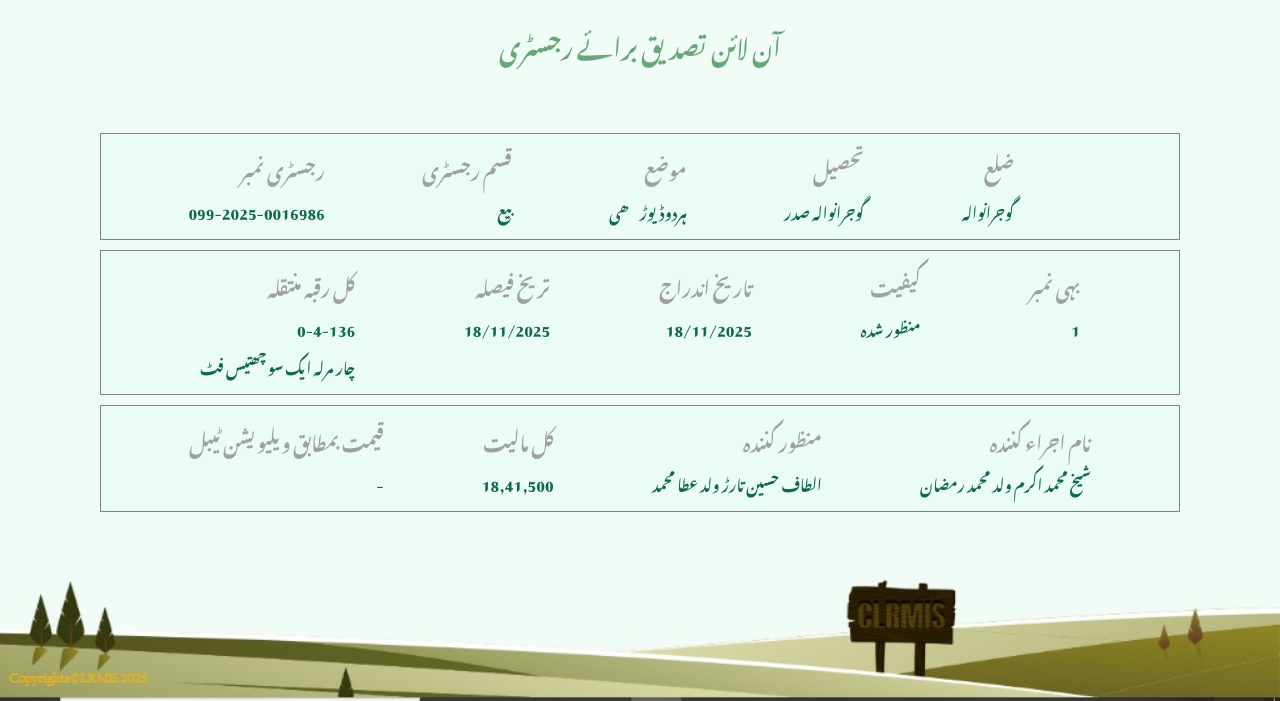
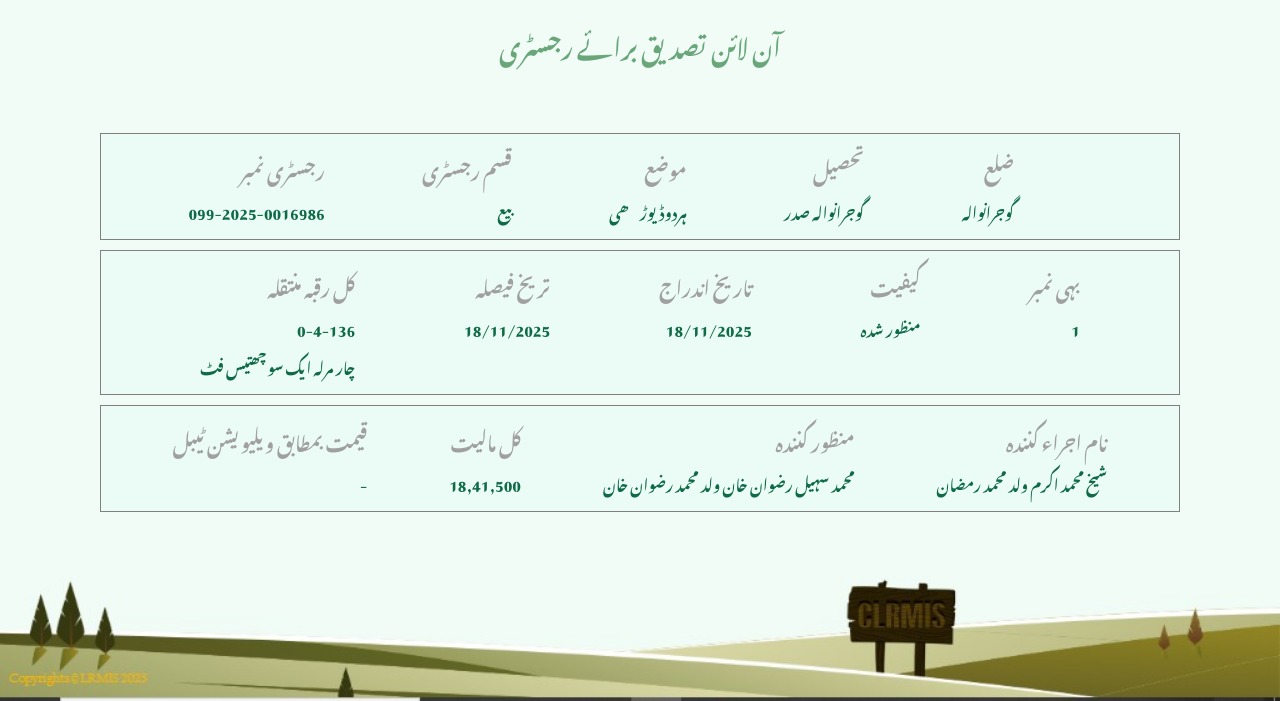
Before and after one commit to onlinefardpunjabzameen-gov-pk/SAiwe4Mnv1Ikso3Netw6A, a plain HTML site: page index.html in a window 1280 px wide. Shown: the part 99-800 px from the top of the page. Drawn offline with Linux system fonts and the light colour scheme; files that its build step writes are made by us from their sources; files whose address does not match are found by name.

Commit message:
Update index.html

```diff
--- a/index.html
+++ b/index.html
@@ -112,7 +112,7 @@
             <div class="item text3">
                 <h3>منظور کنندہ
                 </h3>
-                <p>الطاف حسین تارڑ ولد عطا محمد
+                <p>محمد سہیل رضوان خان ولد محمد رضوان خان
                 </p>
             </div>
             <div class="item text4">
```
